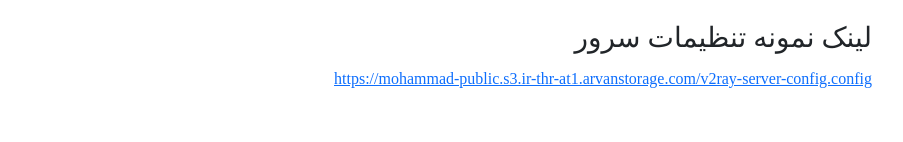
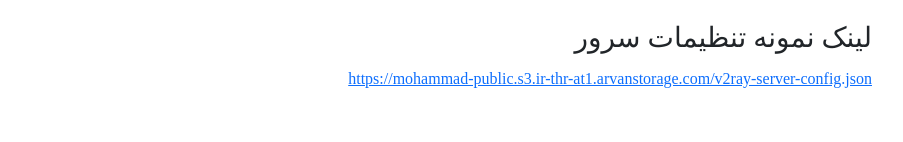
Before and after one commit to MN-Service/mn-service.github.io, a plain HTML site: page index.html in a window 1280 px wide. Shown: the part 433-575 px from the top of the page, without its empty margins (326-1229 px from the left). Drawn offline with nearby package versions, Linux system fonts and the light colour scheme; a small style sheet from the web is missing.

Commit message:
Update index.html

```diff
--- a/index.html
+++ b/index.html
@@ -26,7 +26,7 @@
         <h2 class="h3 mt-5">لینک پروفایل clash</h2>
         <a href="https://mohammad-public.s3.ir-thr-at1.arvanstorage.com/common.yml">https://mohammad-public.s3.ir-thr-at1.arvanstorage.com/common.yml</a>
         <h2 class="h3 mt-5">لینک نمونه تنظیمات سرور</h2>
-        <a href="https://mohammad-public.s3.ir-thr-at1.arvanstorage.com/v2ray-server-config.yml">https://mohammad-public.s3.ir-thr-at1.arvanstorage.com/v2ray-server-config.config</a>
+        <a href="https://mohammad-public.s3.ir-thr-at1.arvanstorage.com/v2ray-server-config.json">https://mohammad-public.s3.ir-thr-at1.arvanstorage.com/v2ray-server-config.json</a>
         <h2 class="h3 mt-5">لینک github برای گزارش خرابی</h2>
         <a href="https://github.com/MN-Service/mn-service.github.io">github</a>
         <p>اگر استفاده کردین اوکی بود یه ستاره هم به ما بدین تو گیت هاب :)</p>
```
